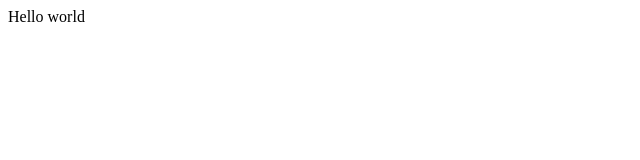
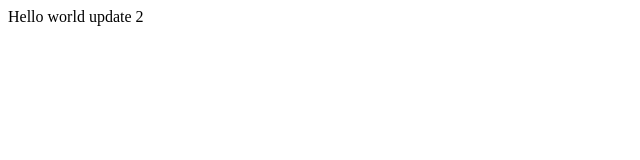
Before and after one commit to JSrinivasaRao8/Gitworks, a plain HTML site: page index.html in a window 1280 px wide. Shown: the full height of the page, 0-640 px from the left. Drawn offline with Linux system fonts and the light colour scheme.

Commit message:
Update index.html

```diff
--- a/index.html
+++ b/index.html
@@ -1,6 +1,8 @@
 <html>
 <p>
   Hello world
+
+  update 2
 </p>
 
 </html>
```
